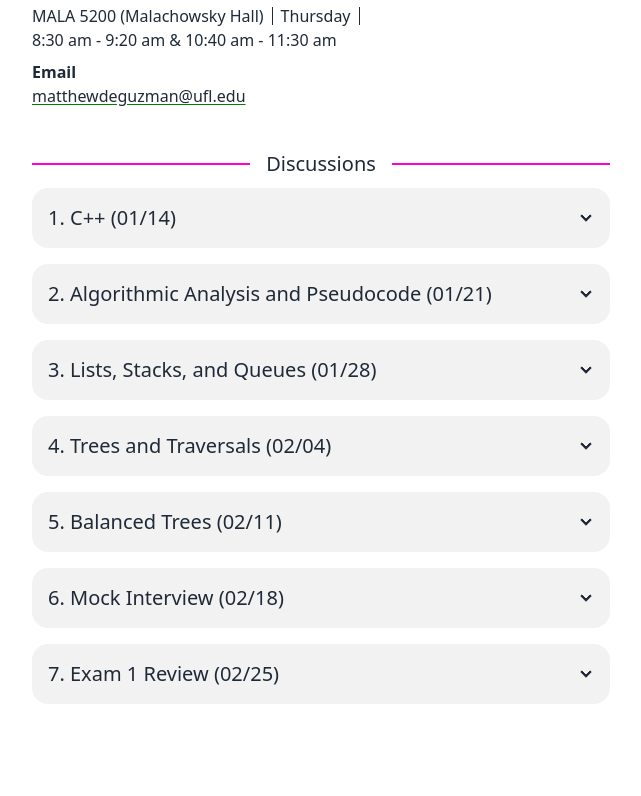
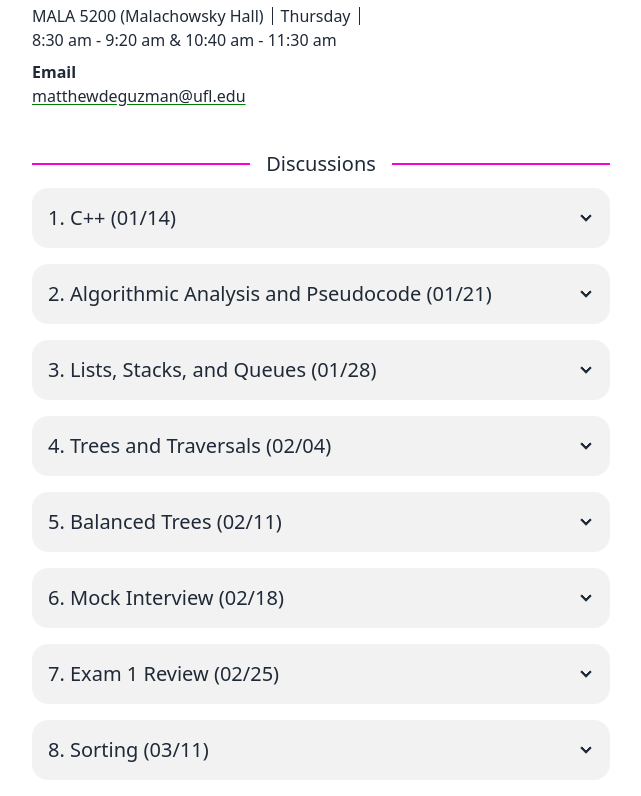
Before and after one commit to matt-dz/dsa-discussion, a SvelteKit app: page / in a window 1280 px wide. Shown: the part 328-1124 px from the top of the page, without its empty margins (319-960 px from the left). Before the commit the page ends 1048 px from the top, so only its background shows below. Built offline with nearby package versions, Linux system fonts and the light colour scheme.

Commit message:
add week8

```diff
--- a/src/routes/+page.svelte
+++ b/src/routes/+page.svelte
@@ -164,6 +164,18 @@
 						<p>Exam 1 Review!!! Review trees, BSTs, and heaps in preparation for the midterm.</p>
 					{/snippet}
 				</Discussion>
+				<Discussion
+					name="sorting"
+					title="8. Sorting (03/11)"
+					pptLink="https://docs.google.com/presentation/d/1ONDt_dJn_ISCR3iWgABeoauVqaY9W80JxOgAckExL5o/edit?usp=sharing"
+				>
+					{#snippet description()}
+						<p>
+							This week we discuss sorting algorithms! We'll go over the basic quadratic sorts, then
+							the more advanced linearithmic sorts, and some niche sorts such as shell sort.
+						</p>
+					{/snippet}
+				</Discussion>
 			</div>
 		</div>
 	</div>
--- /dev/null
+++ b/src/routes/week8/+page.server.ts
@@ -0,0 +1,8 @@
+import { redirect } from '@sveltejs/kit';
+
+export function load() {
+	throw redirect(
+		307,
+		'https://docs.google.com/presentation/d/1ONDt_dJn_ISCR3iWgABeoauVqaY9W80JxOgAckExL5o/edit?usp=sharing'
+	);
+}
```
